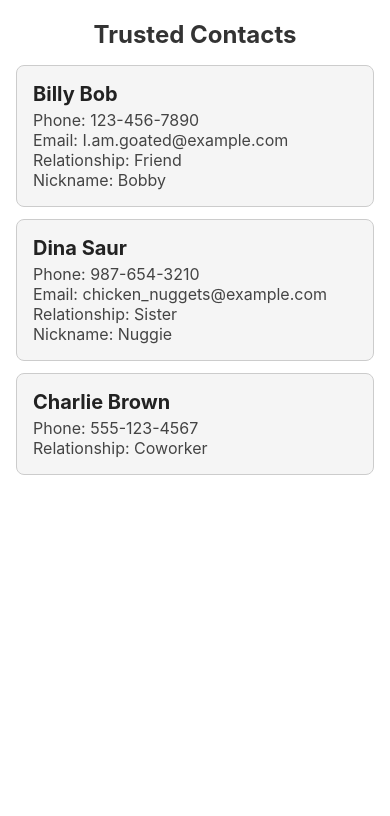
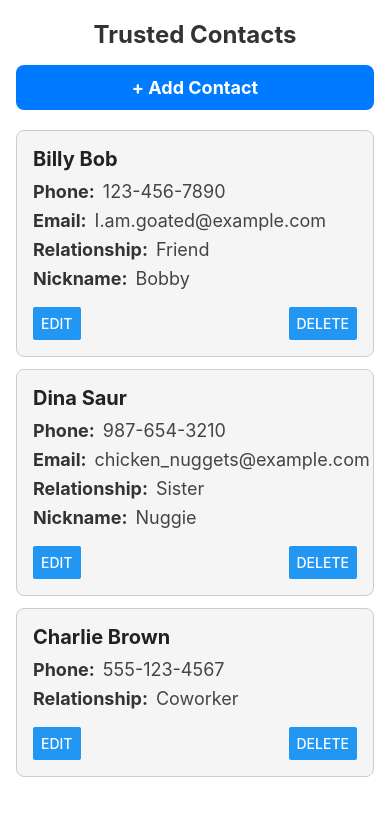
Before and after one commit to hannahlermanda/Apoio_Thesis_Project, a React Native app: screen /TrustedContacts in a window 390 px wide. Shown: the top 816 px of the page. Built offline with nearby package versions, Linux system fonts and the light colour scheme.

Commit message:
Updated TrustedContacts information and styling

```diff
--- a/screens/TrustedContacts.js
+++ b/screens/TrustedContacts.js
@@ -1,8 +1,8 @@
-import { StyleSheet, Text, View, FlatList, TouchableOpacity, SafeAreaView } from 'react-native';
-import React from 'react';
+import { StyleSheet, Text, View, FlatList, TouchableOpacity, SafeAreaView, Button } from 'react-native';
+import React, { useState } from 'react';
 import tw from 'twrnc';
 
-const contacts = [
+const initialContacts = [
   {
     id: '1',
     name: 'Billy Bob',
@@ -30,23 +30,66 @@ const contacts = [
 ];
 
 const TrustedContacts = () => {
+  const [contacts, setContacts] = useState(initialContacts); // State for managing contacts
+
+  // Handler to add a new contact (for demo purposes, we just add a static one)
+  const handleAddContact = () => {
+    const newContact = {
+      id: (contacts.length + 1).toString(), // New ID based on current number of contacts
+      name: 'New Amigo',
+      phone: '314-159-2653',
+      relationship: 'Friend',
+      email: null,
+      nickname: null,
+    };
+    setContacts([...contacts, newContact]); // Update contacts array with new contact
+  };
+
+  // Handler to delete a contact
+  const handleDeleteContact = (contactId) => {
+    setContacts(contacts.filter(contact => contact.id !== contactId)); // Remove contact by ID
+  };
+
+  // Handler to edit a contact (for demo, just logs the contact)
+  const handleEditContact = (contact) => {
+    console.log(`Edit contact: ${contact.name}`); // Placeholder action for editing
+  };
+
   const renderItem = ({ item }) => (
-    <TouchableOpacity
-      style={styles.contactCard}
-      accessible={true}
-      accessibilityRole="button"
-      accessibilityLabel={`Contact ${item.name}`}
-      accessibilityHint="Tap to view or edit details for this contact"
-      onPress={() => console.log(`Selected ${item.name}`)}
-    >
+    <View style={styles.contactCard}>
       <Text style={styles.contactName}>{item.name}</Text>
-      <Text style={styles.contactDetails}>Phone: {item.phone}</Text>
-      {item.email && <Text style={styles.contactDetails}>Email: {item.email}</Text>}
-      <Text style={styles.contactDetails}>Relationship: {item.relationship}</Text>
+
+      {/* Contact details with better formatting */}
+      <View style={styles.contactDetailsContainer}>
+        <Text style={styles.contactDetailsLabel}>Phone:</Text>
+        <Text style={styles.contactDetails}>{item.phone}</Text>
+      </View>
+
+      {item.email && (
+        <View style={styles.contactDetailsContainer}>
+          <Text style={styles.contactDetailsLabel}>Email:</Text>
+          <Text style={styles.contactDetails}>{item.email}</Text>
+        </View>
+      )}
+
+      <View style={styles.contactDetailsContainer}>
+        <Text style={styles.contactDetailsLabel}>Relationship:</Text>
+        <Text style={styles.contactDetails}>{item.relationship}</Text>
+      </View>
+
       {item.nickname && (
-        <Text style={styles.contactDetails}>Nickname: {item.nickname}</Text>
+        <View style={styles.contactDetailsContainer}>
+          <Text style={styles.contactDetailsLabel}>Nickname:</Text>
+          <Text style={styles.contactDetails}>{item.nickname}</Text>
+        </View>
       )}
-    </TouchableOpacity>
+
+      {/* Edit and Delete buttons */}
+      <View style={styles.buttonContainer}>
+        <Button title="Edit" onPress={() => handleEditContact(item)} />
+        <Button title="Delete" onPress={() => handleDeleteContact(item.id)} />
+      </View>
+    </View>
   );
 
   return (
@@ -60,6 +103,18 @@ const TrustedContacts = () => {
         >
           Trusted Contacts
         </Text>
+
+        {/* Add Contact Button styled for better visibility */}
+        <TouchableOpacity
+          style={styles.addButton}
+          accessible={true}
+          accessibilityRole="button"
+          accessibilityLabel="Add a new contact"
+          onPress={handleAddContact}
+        >
+          <Text style={styles.addButtonText}>+ Add Contact</Text>
+        </TouchableOpacity>
+
         <FlatList
           data={contacts}
           keyExtractor={(item) => item.id}
@@ -84,7 +139,7 @@ const styles = StyleSheet.create({
     paddingTop: 20,
   },
   header: {
-    fontSize: 24,
+    fontSize: 24, // Minimum 18 is already satisfied for header
     fontWeight: 'bold',
     textAlign: 'center',
     marginBottom: 16,
@@ -102,13 +157,49 @@ const styles = StyleSheet.create({
     borderColor: '#CCCCCC',
   },
   contactName: {
-    fontSize: 20,
+    fontSize: 20, // Minimum 18 is already satisfied for contact name
     fontWeight: 'bold',
-    marginBottom: 4,
+    marginBottom: 10,
     color: '#222222',
   },
+  contactDetailsContainer: {
+    flexDirection: 'row',
+    marginBottom: 8, // Space between details
+    alignItems: 'flex-start',
+  },
+  contactDetailsLabel: {
+    fontSize: 18,
+    fontWeight: 'bold',
+    color: '#333333',
+    marginRight: 8, // Space between label and detail
+    flexShrink: 0, // Prevent shrinking of labels
+  },
   contactDetails: {
-    fontSize: 16,
+    fontSize: 18, // Adjusted to ensure minimum font size of 18
     color: '#444444',
+    flexShrink: 0, // Prevent shrinking of text below the minimum size
+    width: '85%', // Limit width of text to avoid awkward line breaks
+    overflow: 'hidden', // Prevent overflow
+    flexWrap: 'wrap', // Allow text to wrap properly
+    textAlign: 'left', // Ensure proper alignment
+  },
+  buttonContainer: {
+    marginTop: 10,
+    flexDirection: 'row',
+    justifyContent: 'space-between',
+  },
+  addButton: {
+    backgroundColor: '#007BFF', // Blue color for a prominent button
+    paddingVertical: 12,
+    paddingHorizontal: 24,
+    marginBottom: 20,
+    borderRadius: 8,
+    alignItems: 'center',
+    justifyContent: 'center',
+  },
+  addButtonText: {
+    color: '#FFFFFF',
+    fontSize: 18, // Adjusted to ensure minimum font size of 18
+    fontWeight: 'bold',
   },
 });
```
